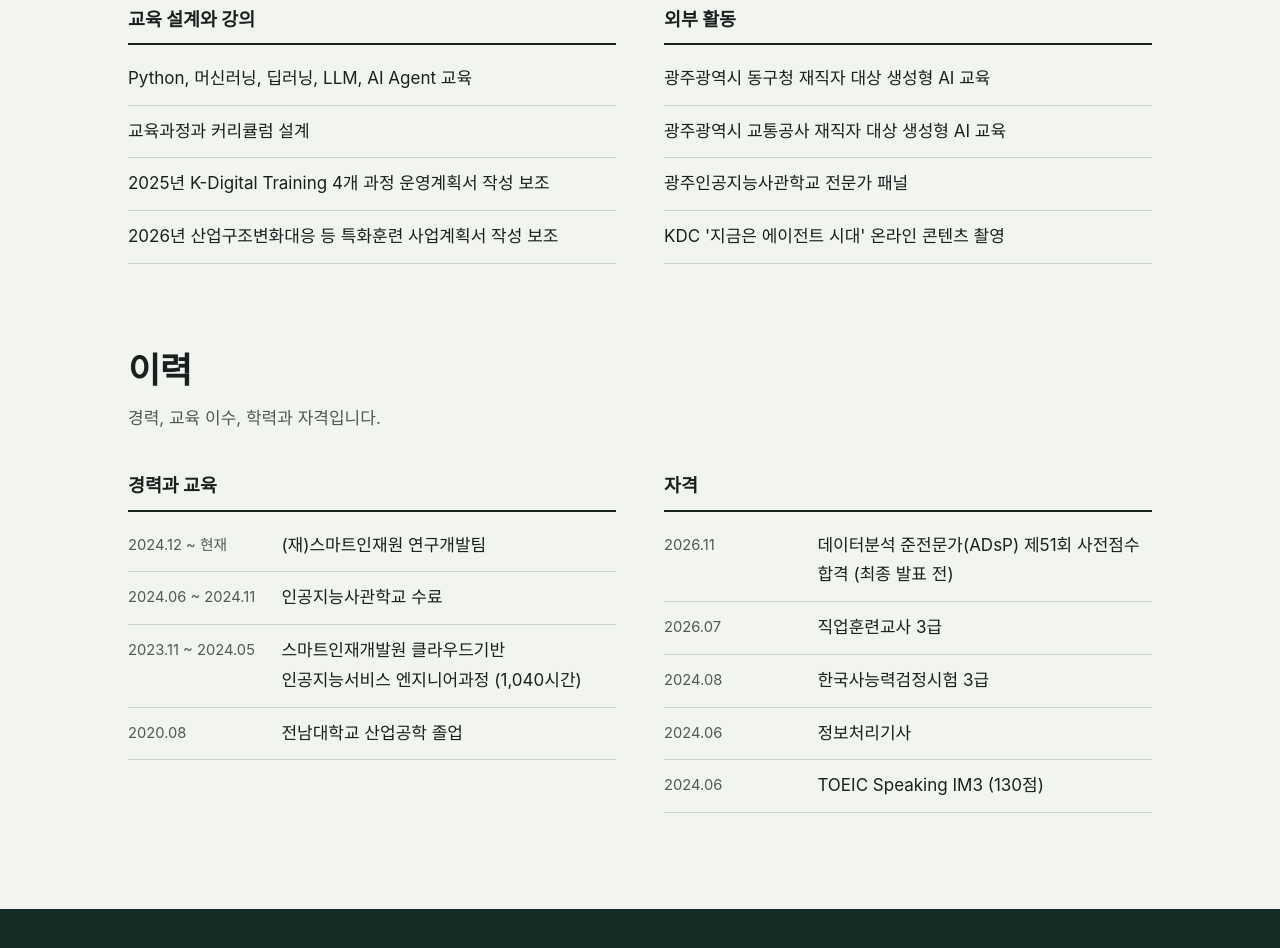
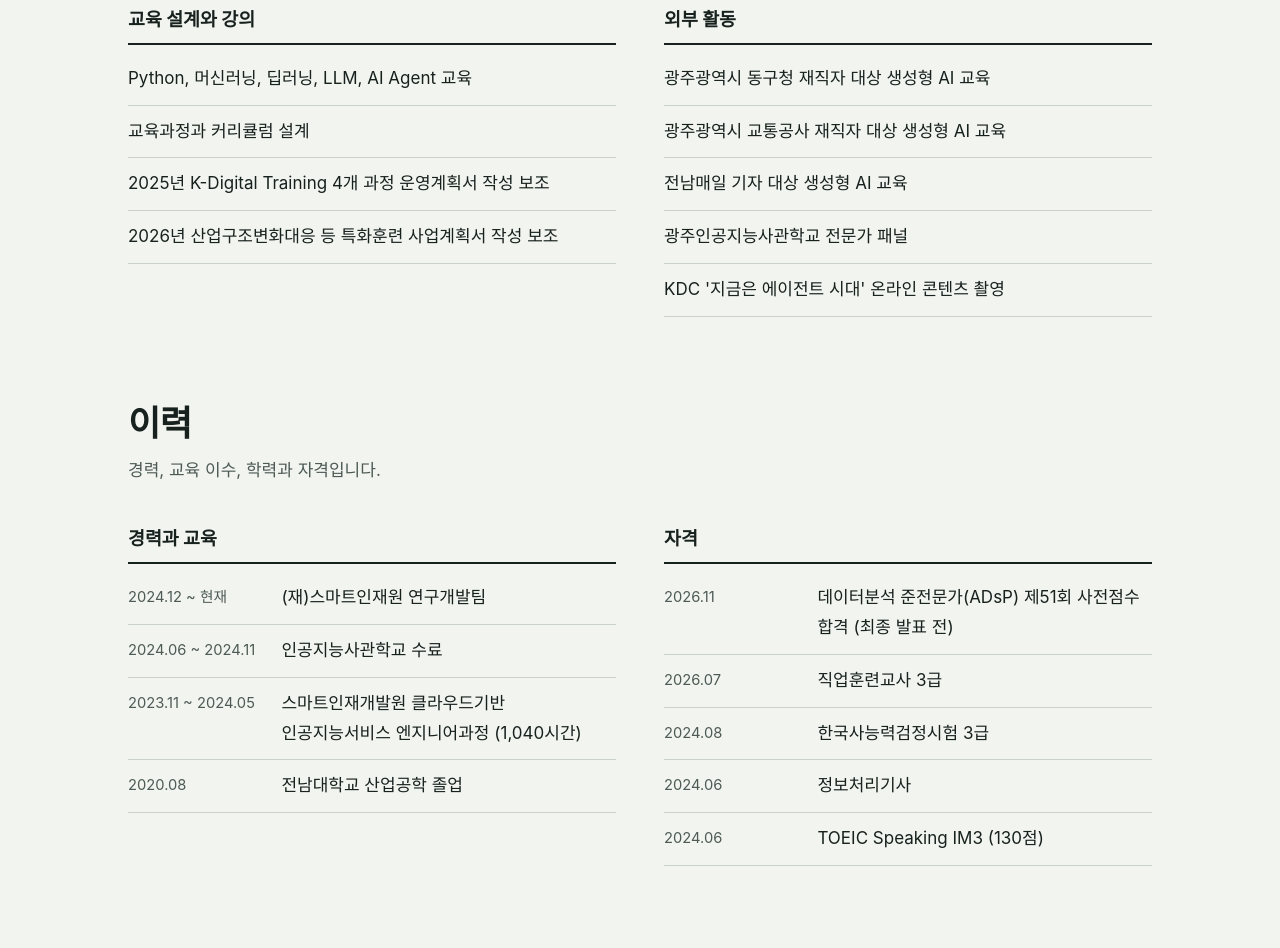
Before and after one commit to pa3757/Hunet_portpolio, a plain HTML site: page index.html in a window 1280 px wide. Shown: the part 3629-4577 px from the top of the page. Drawn offline with Linux system fonts and the light colour scheme; a web font is replaced by a local one.

Commit message:
Add Jeonnam Maeil generative AI training to external activities
Co-Authored-By: Claude Fable 5.2 <noreply@anthropic.com>
Claude-Session: https://claude.ai/code/session_01BVZkHx1KWYDQUE7yVN3dgT

```diff
--- a/index.html
+++ b/index.html
@@ -522,6 +522,7 @@
           <ul class="plain single">
             <li>광주광역시 동구청 재직자 대상 생성형 AI 교육</li>
             <li>광주광역시 교통공사 재직자 대상 생성형 AI 교육</li>
+            <li>전남매일 기자 대상 생성형 AI 교육</li>
             <li>광주인공지능사관학교 전문가 패널</li>
             <li>KDC '지금은 에이전트 시대' 온라인 콘텐츠 촬영</li>
           </ul>
```
